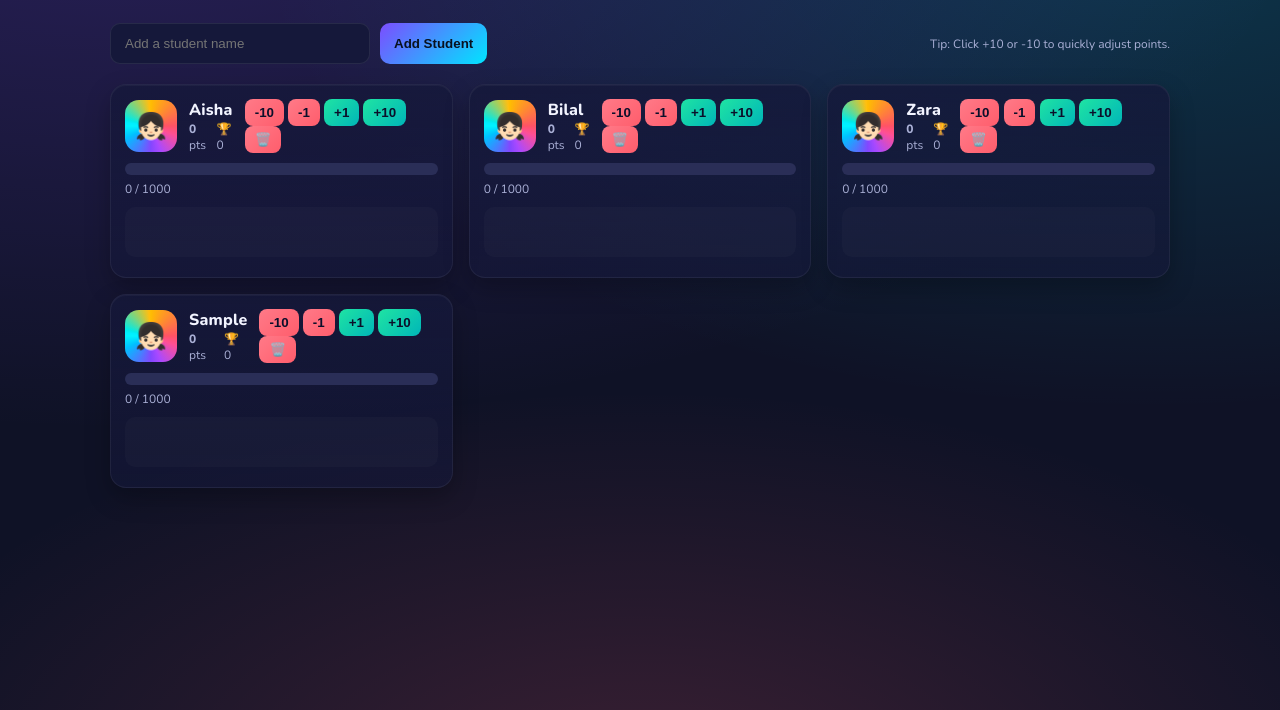
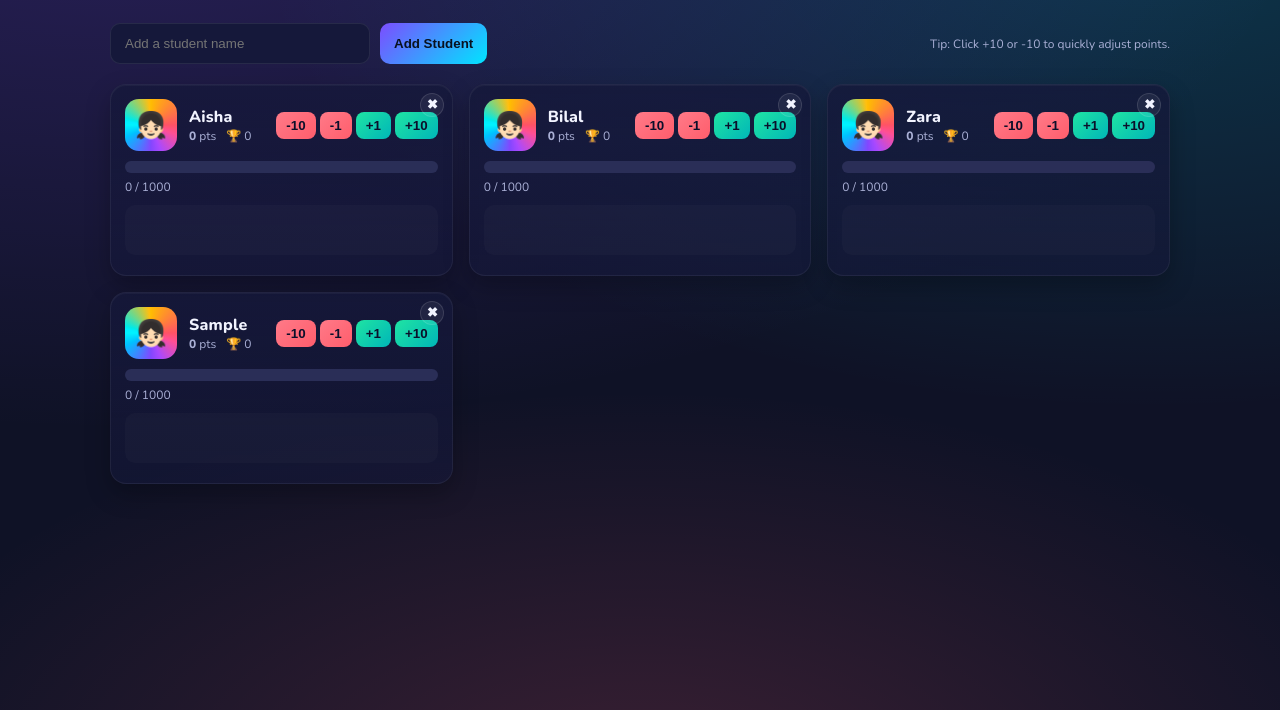
Before and after one commit to azhargoolfee/Classroom, a website: page index.html in a window 1280 px wide. Both pictures are taken after typing "Sample" into the empty fields and a click on the button "Add Student". Shown: the part 90-800 px from the top of the page. Drawn offline with nearby package versions, Linux system fonts and the light colour scheme.

Commit message:
UX: Replace trash button with top-right cross delete; style .remove-btn

```diff
--- a/index.html
+++ b/index.html
@@ -51,6 +51,7 @@
 
     <template id="studentCardTemplate">
       <div class="student-card" data-id="">
+        <button class="remove-btn" data-action="delete" title="Remove">✖</button>
         <div class="card-top">
           <div class="avatar" aria-hidden="true"></div>
           <div class="identity">
@@ -65,7 +66,6 @@
             <button class="btn sm danger" data-action="dec-1">-1</button>
             <button class="btn sm success" data-action="inc-1">+1</button>
             <button class="btn sm success" data-action="inc-10">+10</button>
-            <button class="btn sm danger" data-action="delete" title="Remove student">🗑️</button>
           </div>
         </div>
         <div class="progress-wrap">
--- a/styles.css
+++ b/styles.css
@@ -89,6 +89,7 @@ body {
   border-radius: 16px;
   padding: 14px;
   box-shadow: 0 10px 24px rgba(0,0,0,.25), inset 0 1px 0 rgba(255,255,255,.04);
+  position: relative;
 }
 
 .card-top { display: grid; grid-template-columns: 52px 1fr auto; gap: 12px; align-items: center; }
@@ -122,6 +123,24 @@ body {
 
 .sparkline { width: 100%; background: rgba(255,255,255,.02); border-radius: 10px; margin-top: 10px; }
 
+.remove-btn {
+  position: absolute;
+  top: 8px;
+  right: 8px;
+  width: 24px;
+  height: 24px;
+  border-radius: 50%;
+  display: grid;
+  place-items: center;
+  border: 1px solid rgba(255,255,255,.12);
+  background: rgba(255,255,255,.06);
+  color: var(--text);
+  cursor: pointer;
+  font-weight: 800;
+  line-height: 1;
+}
+.remove-btn:hover { background: rgba(255,93,108,.2); border-color: rgba(255,93,108,.5); }
+
 .toast {
   position: fixed; left: 50%; transform: translateX(-50%);
   bottom: 24px; background: rgba(0,0,0,.7); color: #fff; padding: 10px 14px; border-radius: 10px; opacity: 0; pointer-events: none; transition: opacity .2s ease, transform .2s ease;
```
